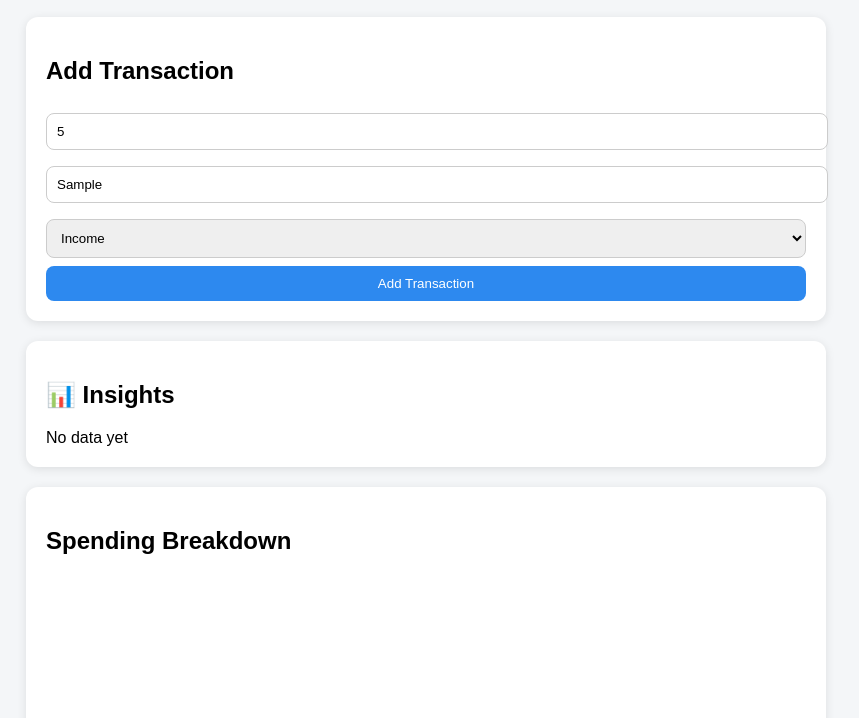
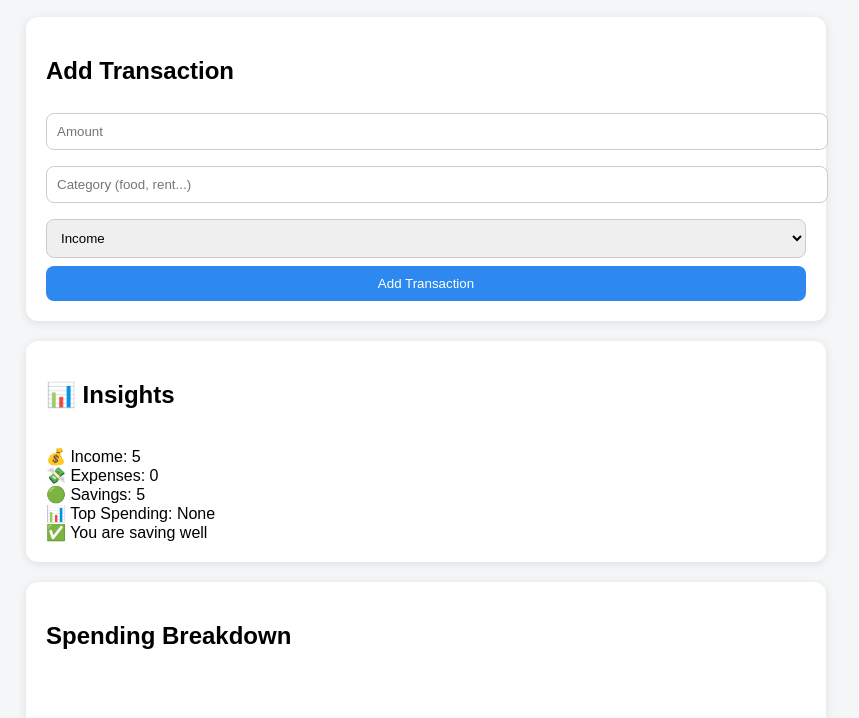
Before and after one commit to jamieotieno/PocketFriendly, a plain HTML site: page index.html in a window 1280 px wide. Both pictures are taken after typing "5", "Sample" into the empty fields and a click on the button "Add Transaction". Shown: the part 82-800 px from the top of the page, without its empty margins (214-1073 px from the left). Drawn offline with nearby package versions, Linux system fonts and the light colour scheme; no server answers.

Commit message:
replace API with LocalStorage, Debugging, Revamping and Tweaking UI

```diff
--- a/index.html
+++ b/index.html
@@ -3,12 +3,11 @@
 <head>
   <title>PocketFriendly</title>
   <script src="https://cdn.jsdelivr.net/npm/chart.js"></script>
-  <script src="./script.js"></script>
+
   <link rel="stylesheet" href="style.css" />
 </head>
 
 <body>
-<script src="./script.js"></script>
   <div class="container">
 
     <h1> 💰PocketFriendly</h1>
@@ -42,6 +41,6 @@
 
   </div>
 
-
+<script src="./script.js"></script>
 </body>
 </html>
--- a/script.js
+++ b/script.js
@@ -1,89 +1,150 @@
-const apiUrl = "https://personal-finance.apidog.io/";
+// Local API setup
+let transactions = JSON.parse(localStorage.getItem("transactions")) || [];
 
-// Getting The Transactions
-async function getTransactions() {
-  try {
-    const response = await fetch(`${apiUrl}/transactions`);
-    const data = await response.json();
-    console.log(data);
-    return data;
-  } catch (error) {
-    console.error("Error fetching transactions:", error.message);
+
+// Add Transaction
+async function addTransaction(type, amount, category) {
+  if (!amount || !category) {
+    alert("⚠️ Please enter amount and category");
+    return;
   }
+
+  const newTransaction = {
+    type,
+    amount,
+    category,
+    date: new Date().toISOString()
+  };
+
+  transactions.push(newTransaction);
+
+  // Save to localStorage
+  localStorage.setItem("transactions", JSON.stringify(transactions));
+
+  console.log("Saved:", newTransaction);
+
+  alert("✅ Transaction added!");
 }
 
-// Adding Income and Expenses
-async function addTransaction(type, amount, category) {
-  try {
-    const response = await fetch(`${apiUrl}/transactions`, {
-      method: "POST",
-      headers: {
-        "Content-Type": "application/json"
-      },
-      body: JSON.stringify({
-        type,
-        amount,
-        category,
-        date: new Date().toISOString()
-      })
-    });
 
-    const data = await response.json();
-    console.log("Saved:", data);
-  } catch (error) {
-    console.error("Error saving transaction:", error.message);
-  }
+// Get Transactions0
+async function getTransactions() {
+  return transactions;
 }
 
-// Link the UI to the API
-function save() {
+
+// Link UI to function
+async function save() {
   const amount = document.getElementById("amount").value;
   const category = document.getElementById("category").value;
   const type = document.getElementById("type").value;
 
-  addTransaction(type, Number(amount), category);
+  await addTransaction(type, Number(amount), category);
+
+  // Clear inputs after saving
+  document.getElementById("amount").value = "";
+  document.getElementById("category").value = "";
+
+  // Refresh UI
+  loadDashboard();
 }
+
 
 // Smart Insights
 function generateInsights(transactions) {
-  let totalIncome = 0;
-  let totalExpense = 0;
+  if (!transactions || transactions.length === 0) {
+    return "No data yet";
+  }
+
+  let income = 0;
+  let expense = 0;
   let categories = {};
 
   transactions.forEach(t => {
     if (t.type === "income") {
-      totalIncome += t.amount;
+      income += t.amount;
     } else {
-      totalExpense += t.amount;
+      expense += t.amount;
 
-      categories[t.category] = (categories[t.category] || 0) + t.amount;
+      // Track category totals
+      categories[t.category] =
+        (categories[t.category] || 0) + t.amount;
     }
   });
 
-  const savings = totalIncome - totalExpense;
+  const savings = income - expense;
 
-  let topCategory = Object.keys(categories).reduce((a, b) =>
-    categories[a] > categories[b] ? a : b
-  , "");
-if (totalExpense > 10000) {
-  alert("You are overspending!");
-}
+  // Find highest spending category
+  let topCategory = Object.keys(categories).length
+    ? Object.keys(categories).reduce((a, b) =>
+        categories[a] > categories[b] ? a : b
+      )
+    : "None";
+
   return `
-    Total Income: ${totalIncome}
-    Total Expenses: ${totalExpense}
-    Savings: ${savings}
-    Top Spending Category: ${topCategory}
+💰 Income: ${income}
+💸 Expenses: ${expense}
+🟢 Savings: ${savings}
+📊 Top Spending: ${topCategory}
+${savings < 0 ? "⚠️ You are overspending!" : "✅ You are saving well"}
   `;
-
 }
 
-//Displaying the insights
+
+// Chart Funtionality
+let expenseChart;
+
+function renderChart(transactions) {
+  const categories = {};
+
+  transactions.forEach(t => {
+    if (t.type === "expense") {
+      categories[t.category] =
+        (categories[t.category] || 0) + t.amount;
+    }
+  });
+
+  const labels = Object.keys(categories);
+  const data = Object.values(categories);
+
+  const ctx = document.getElementById("expenseChart");
+
+  if (!ctx) return;
+
+  // Destroy old chart before creating new one
+  if (expenseChart) {
+    expenseChart.destroy();
+  }
+
+  expenseChart = new Chart(ctx, {
+    type: "pie",
+    data: {
+      labels: labels,
+      datasets: [
+        {
+          data: data
+        }
+      ]
+    }
+  });
+}
+
+
+
+// Load dashboard
+
 async function loadDashboard() {
   const transactions = await getTransactions();
 
-  const insights = generateInsights(transactions);
+  // Update insights
+  document.getElementById("summary").innerText =
+    generateInsights(transactions);
 
-  document.getElementById("summary").innerText = insights;
+  // Update chart
+  renderChart(transactions);
 }
 
+
+// Load
+
 loadDashboard();
```
